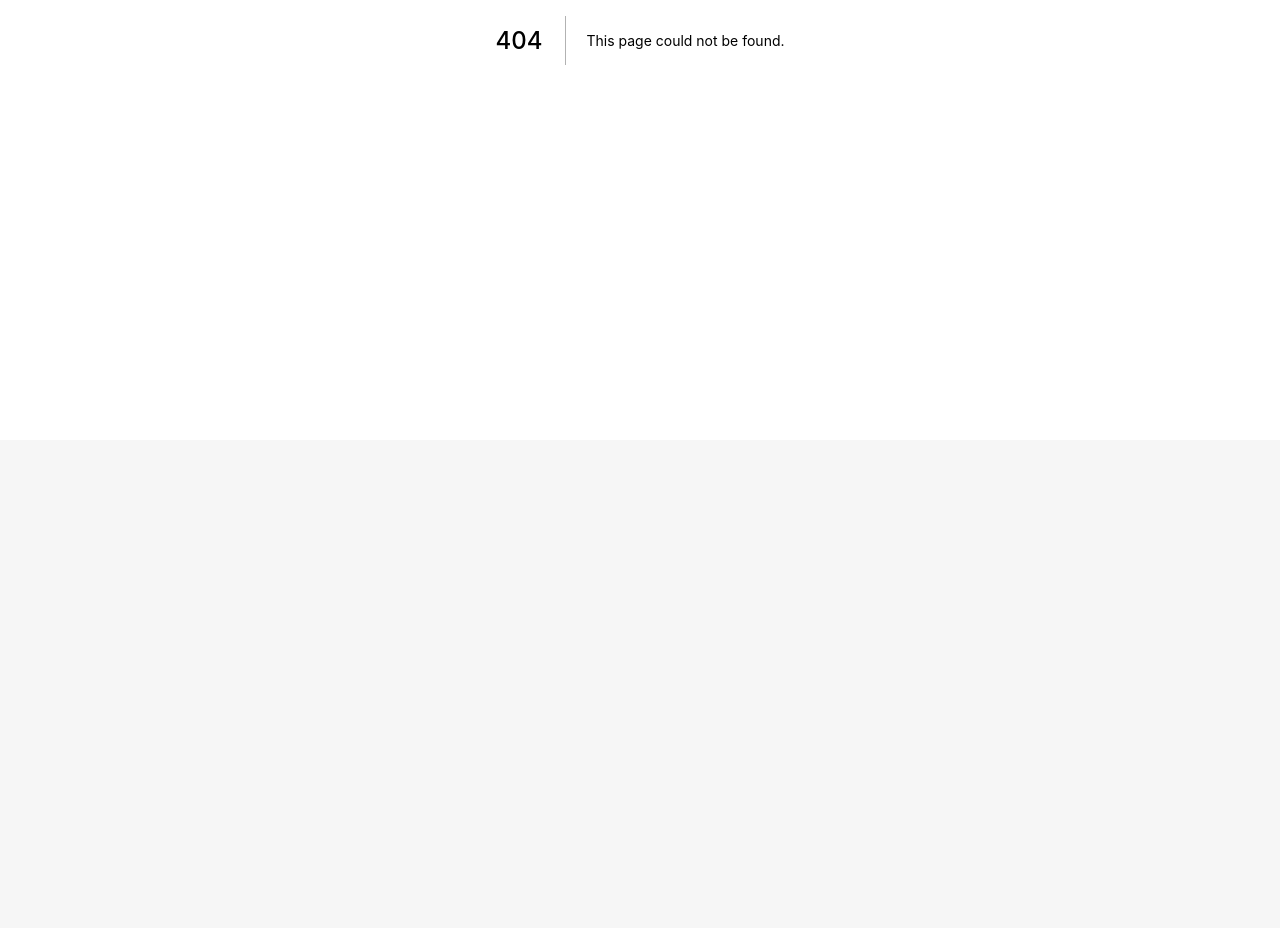
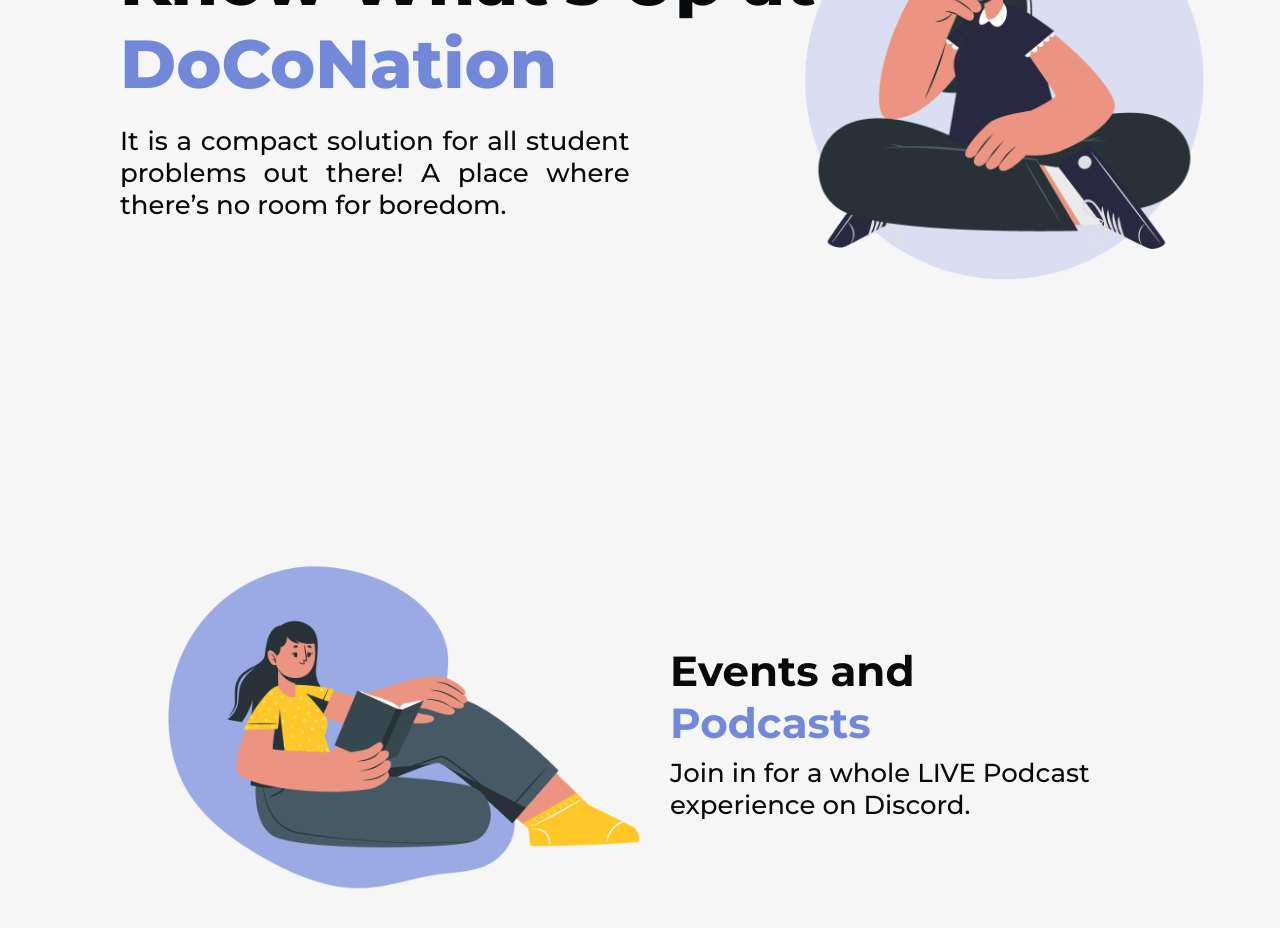
Before and after one commit to trehansangpriya/DoCoNationWebApp, a Next.js app: page /events in a window 1280 px wide. Before the commit this address had no page. Shown: the part 360-1288 px from the top of the page. Before the commit the page ends 800 px from the top, so only its background shows below. Built offline with nearby package versions, Linux system fonts and the light colour scheme.

Commit message:
feat : Events Page Setup

```diff
--- a/components/Layout/Footer.js
+++ b/components/Layout/Footer.js
@@ -13,7 +13,7 @@
                 <a href="https://www.facebook.com/DotComGenerations/" target="_blank" className={footerStyles.social}>
                     <li><i className="fab fa-facebook"></i></li>
                 </a>
-                <a href="https://www.youtube.com/channel/UCaGdB9JGcImaBh3JXy1UUIw" target="_blank" className={footerStyles.social}>
+                <a href="https://doco.link/youtube" target="_blank" className={footerStyles.social}>
                     <li><i className="fab fa-youtube"></i></li>
                 </a>
                 <a href="https://in.pinterest.com/dotcomgenerations/" target="_blank" className={footerStyles.social}>
--- /dev/null
+++ b/data/Events/detailRC.json
@@ -0,0 +1,12 @@
+[
+    {
+        "rev": false,
+        "img": "/assets/images/events-detailRC-events.png",
+        "title": {
+            "general": "Events and",
+            "highlight": "Podcasts"
+        },
+        "content": "Join in for a whole LIVE Podcast experience on Discord.",
+        "alt": "events & podcasts"
+    }
+]
--- /dev/null
+++ b/data/Events/heroSection.json
@@ -0,0 +1,12 @@
+{
+    "title": {
+        "general": "Know What's Up at ",
+        "highlight": "DoCoNation"
+    },
+    "content": "It is a compact solution for all student problems out there! A place where there’s no room for boredom.",
+    "img": {
+        "src": "/assets/images/events-hero-illus.png",
+        "alt": "DoCoNation Events"
+    },
+    "link": "#"
+}
--- a/data/navLinks.json
+++ b/data/navLinks.json
@@ -13,5 +13,10 @@
         "title": "Benefits",
         "url": "/#benefits",
         "target": ""
+    },
+    {
+        "title": "Events",
+        "url": "/events",
+        "target": ""
     }
 ]
--- /dev/null
+++ b/pages/events.js
@@ -0,0 +1,37 @@
+import React from 'react'
+//Global Context
+import { WebProvider } from '../contexts/WebConext';
+// Screen Layout - Nav, Footer, Meta
+import Layout from './../components/Layout/Layout';
+// Hero Section
+import HeroSection from '../components/Utilities/HeroSection';
+import heroSectionData from '../data/Events/heroSection.json'
+import Spacer from '../components/Layout/Spacer';
+import DetailRC from '../components/Utilities/DetailRC';
+import dataRC from '../data/Events/detailRC.json';
+const events = () => {
+    return (
+        <WebProvider>
+            <Layout>
+                {/* Hero Section Starts */}
+                <HeroSection
+                    content={heroSectionData.content}
+                    title={heroSectionData.title}
+                    img={heroSectionData.img}
+                    link={heroSectionData.link} />
+                {/* Hero Section Ends */}
+                <Spacer h='50px' />
+                <DetailRC
+                    generalTitle={dataRC[0].title.general}
+                    coloredTitle={dataRC[0].title.highlight}
+                    content={dataRC[0].content}
+                    img={dataRC[0].img}
+                    rev={dataRC[0].rev}
+                    alt={dataRC[0].alt}
+                />
+            </Layout>
+        </WebProvider>
+    )
+}
+
+export default events
```
Also changed, not shown: public/assets/images/events-detailRC-events.png (added), public/assets/images/events-hero-illus.png (added).
